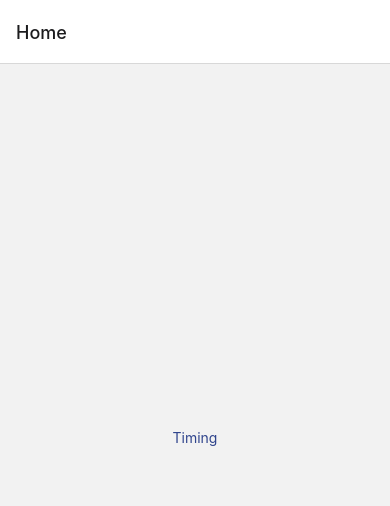
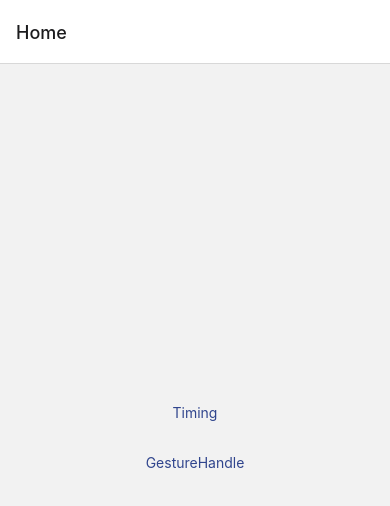
Before and after one commit to longb1997/training-reanimated2, a React Native app: screen / in a window 390 px wide. Shown: the top 506 px of the page. Built offline with nearby package versions, Linux system fonts and the light colour scheme.

Commit message:
update gestureHandle

```diff
--- a/App.tsx
+++ b/App.tsx
@@ -13,17 +13,22 @@ import {createNativeStackNavigator} from '@react-navigation/native-stack';
 import React from 'react';
 import {SafeAreaView, StyleSheet} from 'react-native';
 import CommonButton from './src/components/CommonButton';
+import GestureHandle from './src/screen/GestureHandle';
 import Timing from './src/screen/Timing';
 
 const Stack = createNativeStackNavigator();
 
 const HomeScreen = ({navigation}: any) => {
-  const goTiming = () => {
-    navigation.navigate('Timing');
+  const goScreen = (name: string) => {
+    navigation.navigate(name);
   };
   return (
     <SafeAreaView style={styles.container}>
-      <CommonButton text="Timing" onPress={goTiming} />
+      <CommonButton text="Timing" onPress={() => goScreen('Timing')} />
+      <CommonButton
+        text="GestureHandle"
+        onPress={() => goScreen('GestureHandle')}
+      />
     </SafeAreaView>
   );
 };
@@ -34,6 +39,7 @@ const App = () => {
       <Stack.Navigator>
         <Stack.Screen name="Home" component={HomeScreen} />
         <Stack.Screen name="Timing" component={Timing} />
+        <Stack.Screen name="GestureHandle" component={GestureHandle} />
       </Stack.Navigator>
     </NavigationContainer>
   );
--- a/index.js
+++ b/index.js
@@ -1,7 +1,7 @@
 /**
  * @format
  */
-
+import 'react-native-gesture-handler';
 import {AppRegistry} from 'react-native';
 import App from './App';
 import {name as appName} from './app.json';
--- a/package.json
+++ b/package.json
@@ -14,6 +14,7 @@
     "@react-navigation/native-stack": "^6.5.0",
     "react": "17.0.2",
     "react-native": "0.67.3",
+    "react-native-gesture-handler": "^2.2.0",
     "react-native-reanimated": "^2.4.1",
     "react-native-safe-area-context": "^3.4.1",
     "react-native-screens": "^3.12.0"
--- /dev/null
+++ b/src/screen/GestureHandle/index.tsx
@@ -0,0 +1,95 @@
+import React from 'react';
+import {StyleSheet, View} from 'react-native';
+import {
+  PanGestureHandler,
+  PanGestureHandlerGestureEvent,
+} from 'react-native-gesture-handler';
+import Animated, {
+  useAnimatedGestureHandler,
+  useAnimatedStyle,
+  useSharedValue,
+  withSpring,
+} from 'react-native-reanimated';
+
+const SIZE = 80.0;
+const CIRCLE_RADIUS = SIZE * 2;
+
+const GestureHandle = () => {
+  const translateX = useSharedValue(0);
+  const translateY = useSharedValue(0);
+
+  type ContextInterface = {
+    translateX: number;
+    translateY: number;
+  };
+
+  const panGestureEvent = useAnimatedGestureHandler<
+    PanGestureHandlerGestureEvent,
+    ContextInterface
+  >({
+    onStart: (event, context) => {
+      context.translateX = translateX.value;
+      context.translateY = translateY.value;
+    },
+    onActive: (event, context) => {
+      translateX.value = withSpring(event.translationX + context.translateX);
+      translateY.value = withSpring(event.translationY + context.translateY);
+      console.log(event.translationX);
+    },
+    onEnd: () => {
+      const distance = Math.sqrt(translateX.value ** 2 + translateY.value ** 2);
+      if (distance > CIRCLE_RADIUS - SIZE / 2) {
+        translateX.value = withSpring(0);
+        translateY.value = withSpring(0);
+      }
+    },
+  });
+
+  const rStyle = useAnimatedStyle(() => {
+    return {
+      transform: [
+        {
+          translateX: translateX.value,
+        },
+        {
+          translateY: translateY.value,
+        },
+      ],
+    };
+  });
+
+  return (
+    <View style={styles.container}>
+      <View style={styles.circle}>
+        <PanGestureHandler onGestureEvent={panGestureEvent}>
+          <Animated.View style={[styles.square, rStyle]} />
+        </PanGestureHandler>
+      </View>
+    </View>
+  );
+};
+
+export default GestureHandle;
+
+const styles = StyleSheet.create({
+  container: {
+    flex: 1,
+    justifyContent: 'center',
+    alignItems: 'center',
+  },
+  square: {
+    height: SIZE,
+    width: SIZE,
+    backgroundColor: 'blue',
+    borderRadius: SIZE / 2,
+  },
+  circle: {
+    width: CIRCLE_RADIUS * 2,
+    height: CIRCLE_RADIUS * 2,
+    alignItems: 'center',
+    justifyContent: 'center',
+    borderRadius: CIRCLE_RADIUS,
+    borderColor: 'red',
+    borderWidth: 5,
+  },
+});
```
Also changed, not shown: 2 other files (tests, documents, lock files or other folders).
